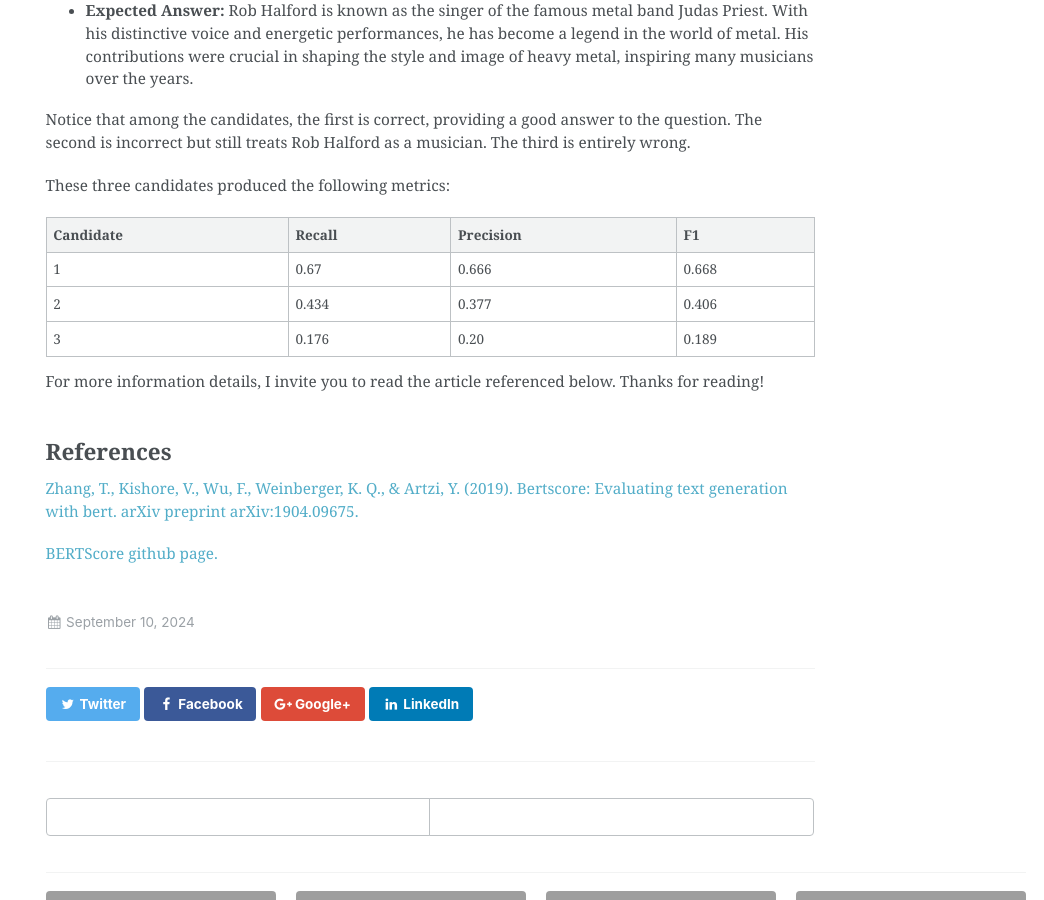
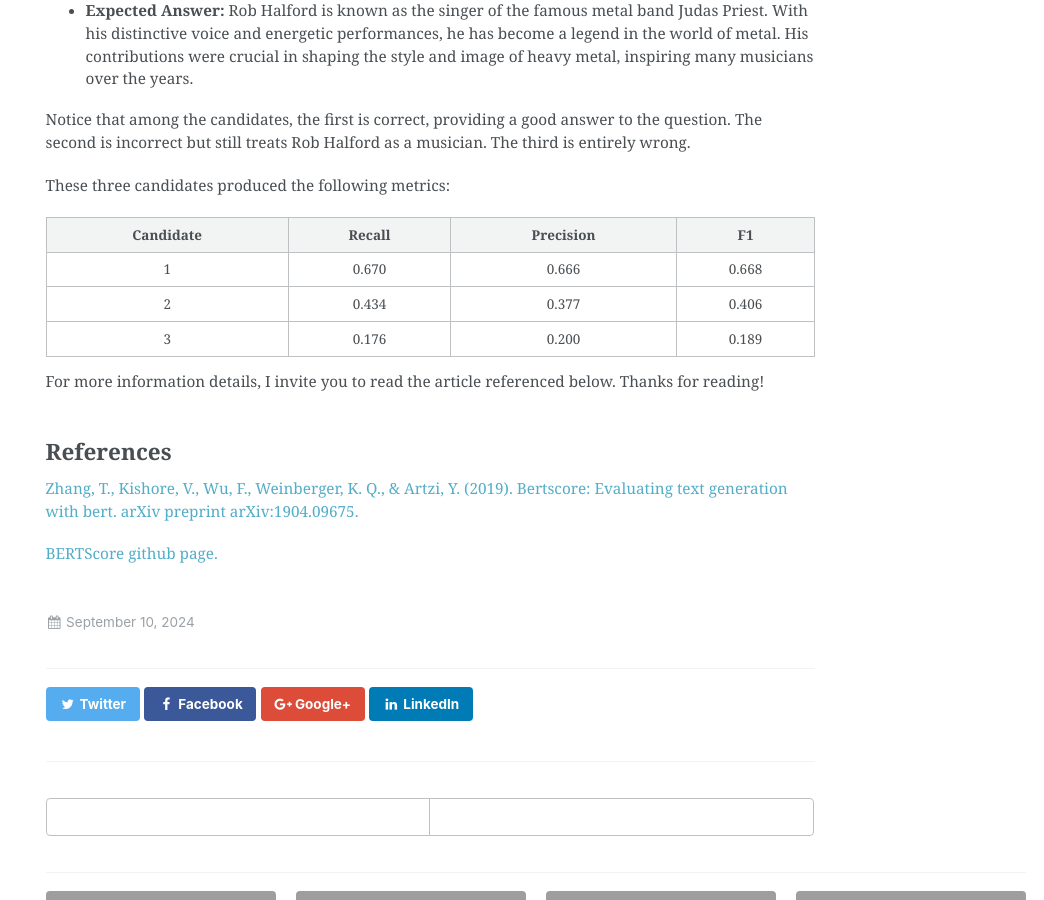
Before and after one commit to jcfneto/jcfneto.github.io, a Jekyll site: the page built from _posts/2024-09-10-bert-score.md, in a window 1280 px wide and 900 px high, scrolled down 1952 px. Shown: the whole window, without its empty margins (236-1280 px from the left). Built offline with Jekyll 4.4.1, drawn with Linux system fonts in a browser that asks for light colours; formulas are drawn with MathJax 3.

Commit message:
docs: center table

```diff
--- a/_posts/2024-09-10-bert-score.md
+++ b/_posts/2024-09-10-bert-score.md
@@ -76,10 +76,10 @@ Notice that among the candidates, the first is correct, providing a good answer
 These three candidates produced the following metrics:
 
 | Candidate | Recall | Precision | F1 |
-| --- | --- | --- | --- |
-| 1 | 0.67 | 0.666 | 0.668 |
+| :---: | :---: | :---: | :---: |
+| 1 | 0.670 | 0.666 | 0.668 |
 | 2 | 0.434 | 0.377 | 0.406 |
-| 3 | 0.176 | 0.20 | 0.189 |
+| 3 | 0.176 | 0.200 | 0.189 |
 
 For more information details, I invite you to read the article referenced below. Thanks for reading!
 
```
